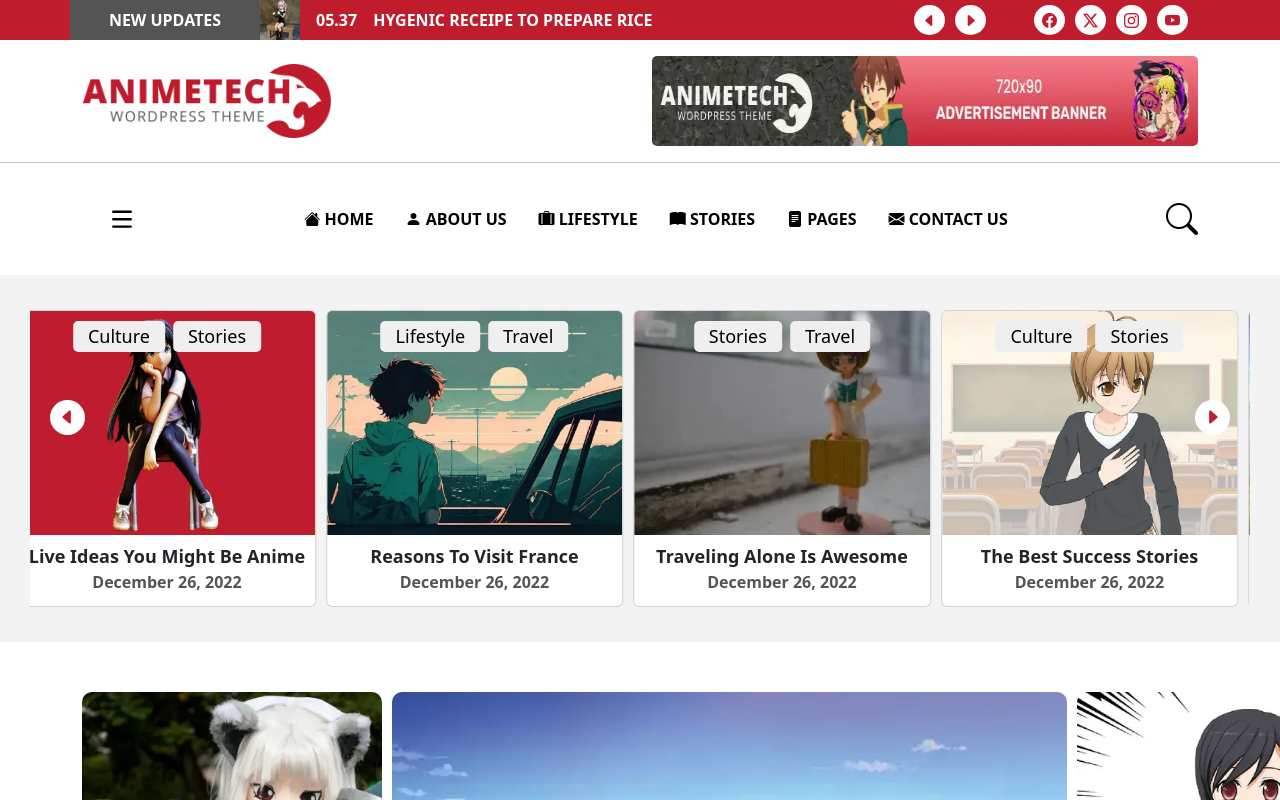
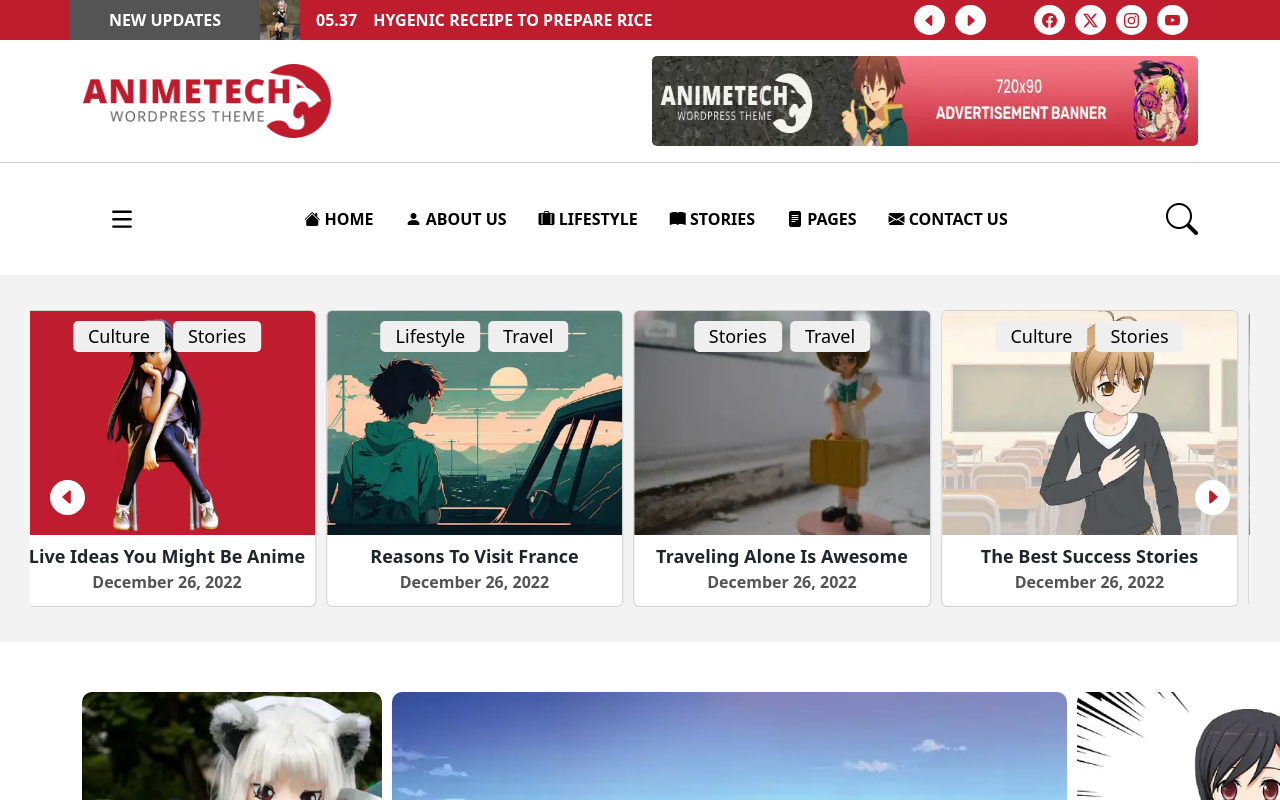
Before and after one commit to Beniamino-Soccio/proj-html-vuejs, a Vue app: page / in a window 1280 px wide. Shown: the top 800 px of the page. Built offline with nearby package versions, Linux system fonts and the light colour scheme.

Commit message:
hotfix position button MainSlider

```diff
--- a/src/components/MainSlider.vue
+++ b/src/components/MainSlider.vue
@@ -217,7 +217,7 @@ body {
   text-align: center;
   line-height: 35px;
   position: absolute;
-  top: 400px;
+  top: 480px;
   z-index: 2;
   transition-property: background-color;
   transition-duration: 0.6s;
```
